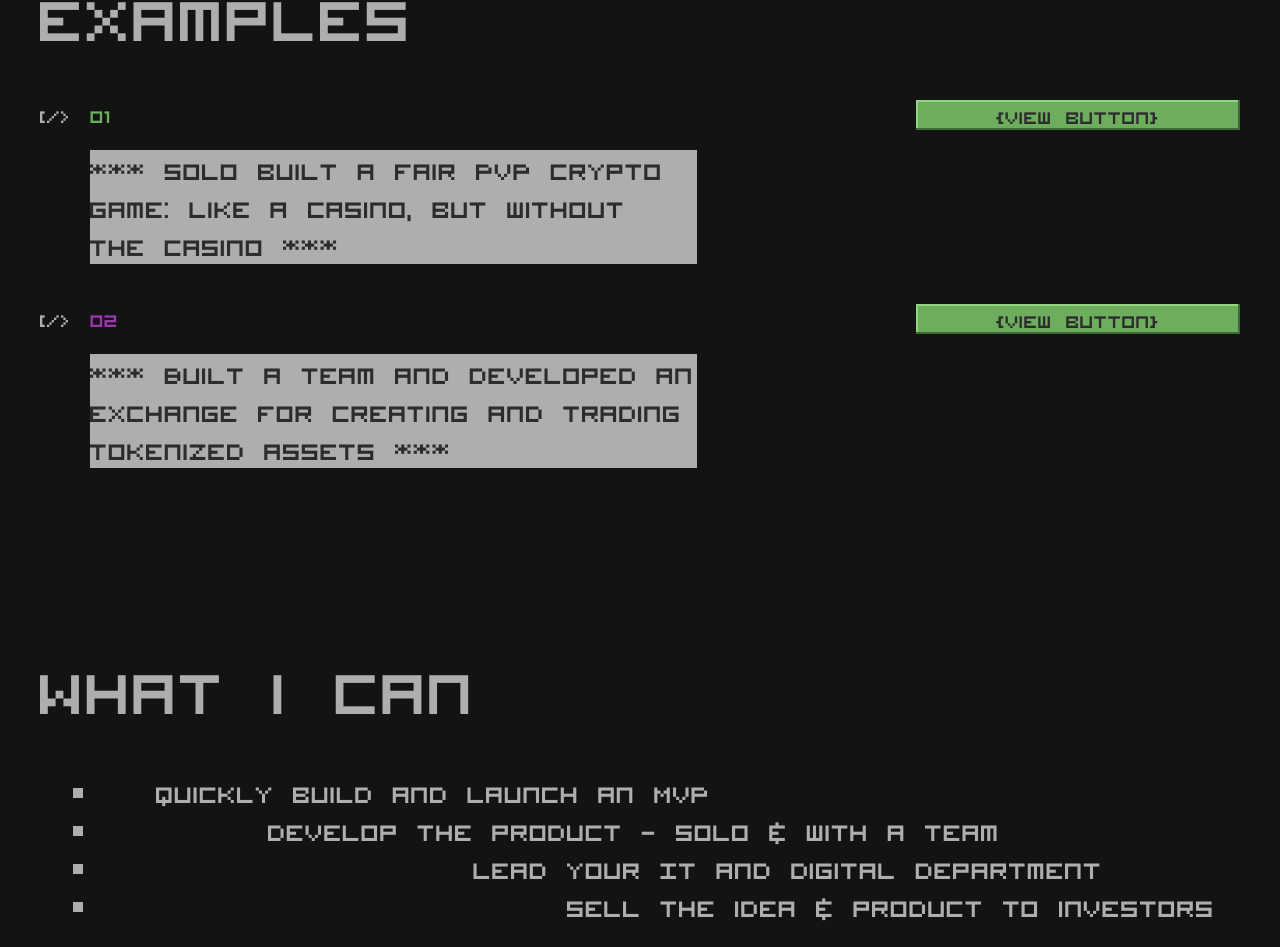
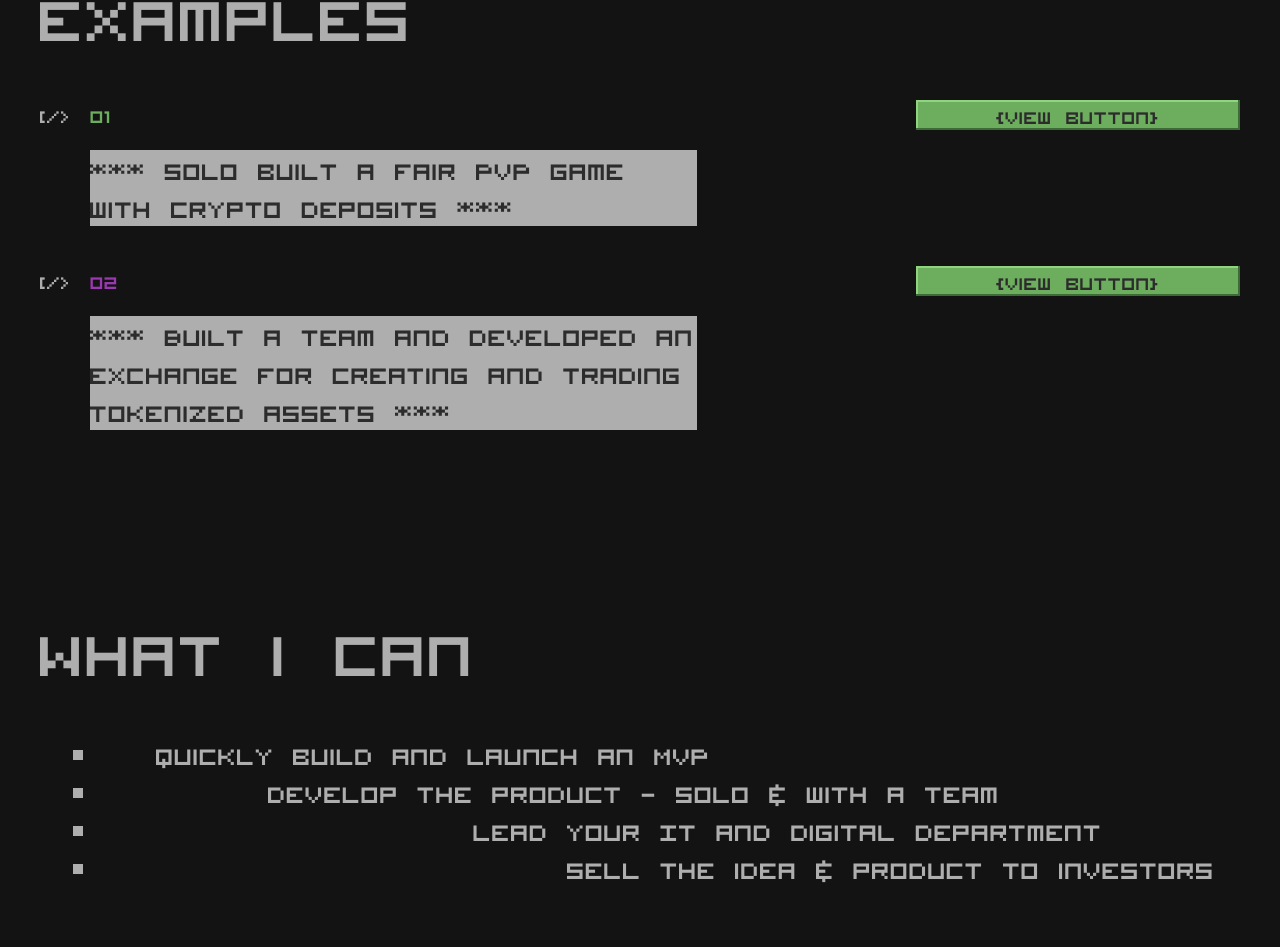
Before and after one commit to dashewski/page, a Next.js app: page / in a window 1280 px wide. Shown: the part 1747-2694 px from the top of the page. Built offline with nearby package versions, Linux system fonts and the light colour scheme; a web font is replaced by a local one.

Commit message:
update starflip card text

```diff
--- a/app/content/en.ts
+++ b/app/content/en.ts
@@ -34,7 +34,7 @@
       {
         id: "01",
         color: "#6cad5e",
-        name: "*** Solo built a fair PvP crypto game: like a casino, but without the casino ***",
+        name: "*** Solo built a fair PvP game with crypto deposits ***",
         tags: "",
       },
       {
--- a/app/content/ru.ts
+++ b/app/content/ru.ts
@@ -34,7 +34,7 @@
       {
         id: "01",
         color: "#6cad5e",
-        name: "*** Соло сделал честную PvP-игру на крипте: как казино, но без казино ***",
+        name: "*** Соло сделал честную PvP-игру с крипто-депозитами ***",
         tags: "",
       },
       {
```
